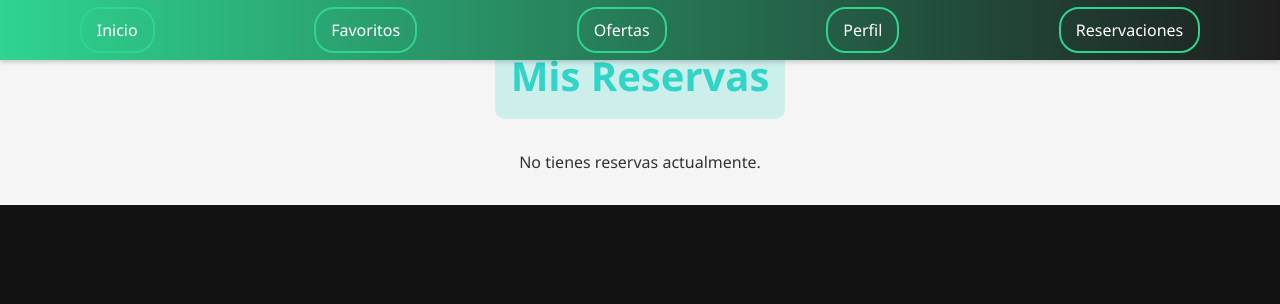
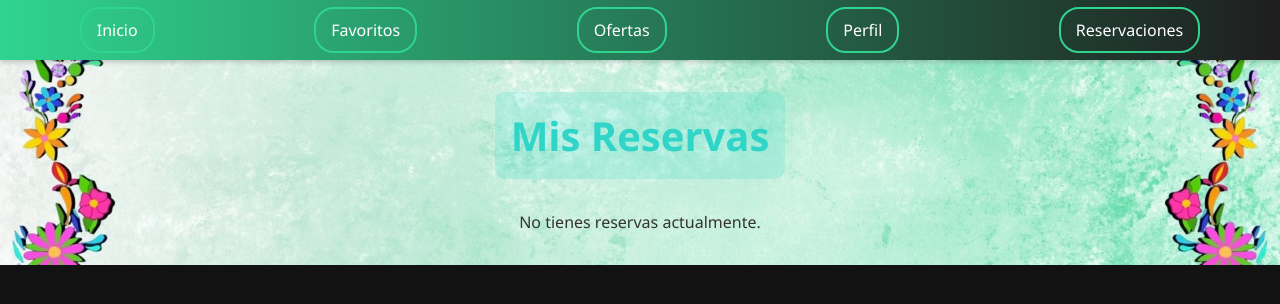
Before and after one commit to Bboywil97/Proyecto, a React (Vite) app in the folder Proyecto/Cliente/: page /reservations in a window 1280 px wide. Shown: the top 304 px of the page. Built offline with nearby package versions, Linux system fonts and the light colour scheme; sample sign-in values are in the browser's storage.

Commit message:
reservaciones

```diff
--- a/Proyecto/Cliente/src/pages/Reservations/Reservations.css
+++ b/Proyecto/Cliente/src/pages/Reservations/Reservations.css
@@ -9,6 +9,11 @@
   color: #333; /* Texto oscuro */
   font-family: Arial, sans-serif;
   text-align: center; /* Centrar todo el texto dentro del contenedor */
+  background-image: url('/src/assets/home.jpg'); /* Ruta de la nueva imagen de fondo */
+  background-size: cover; /* Asegurar que la imagen cubra todo el contenedor */
+  background-position: center; /* Centrar la imagen de fondo */
+  background-repeat: no-repeat; /* Evitar que la imagen se repita */
+  margin-top: 60px; /* Espacio para evitar que el encabezado cubra el contenido */
 }
 
 /* Ajuste para centrar el título de "Mis Reservaciones" de manera similar a "Ofertas" */
```
